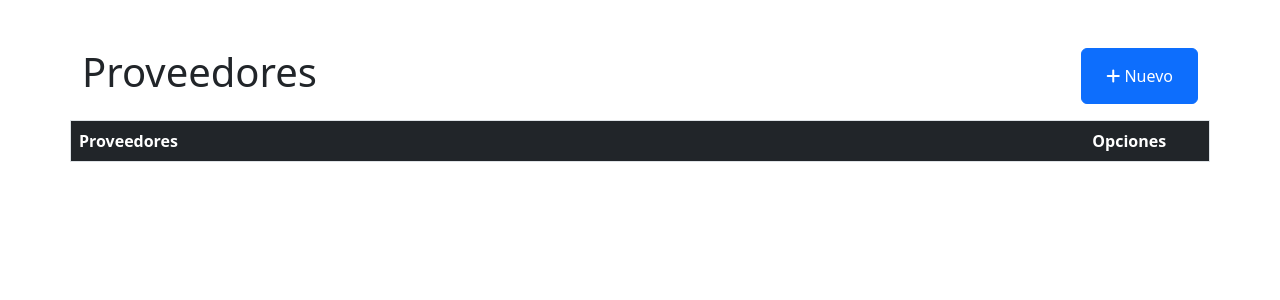
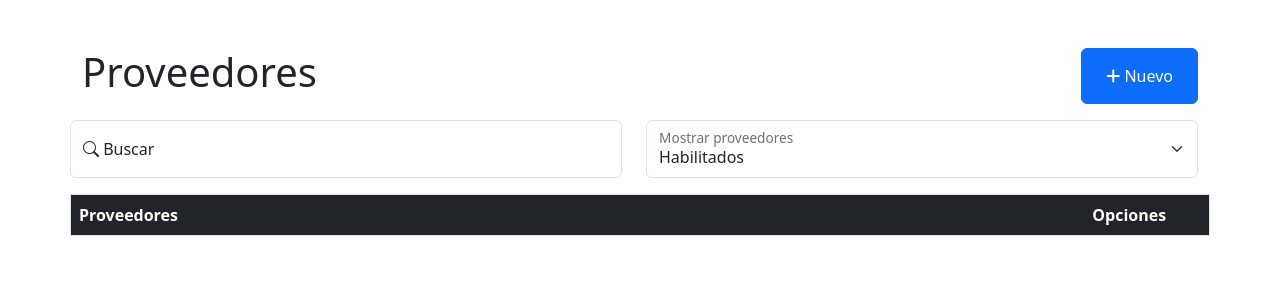
Before and after one commit to GeeckoEc/comercial_alpha2, a Django app: page /proveedores/lista in a window 1280 px wide. Shown: the top 300 px of the page. Run offline with Django 5.2, Linux system fonts and the light colour scheme; lists and menus that the app fills with data are empty; some libraries are stand-ins or nearby versions.

Commit message:
Lista de proveedores por estado.
Se ha habilitado la función de poder mostrar proveedores habilitados y deshabilitados.

```diff
--- a/comercial/templates/proveedores/lista.html
+++ b/comercial/templates/proveedores/lista.html
@@ -28,6 +28,24 @@
             <div class="mb-3 d-flex justify-content-between">
                 <h1>Proveedores</h1>
                 <button type="button" class="btn btn-primary px-4" onclick="mostrar_modal()"><i class="fa-solid fa-plus"></i> Nuevo</button>
+            </div>
+            <div class="row mb-3 pe-0">
+                <div class="col ps-0">
+                    <div class="form-floating">
+                        <input type="search" name="buscar" id="buscar" class="form-control" placeholder="buscar">
+                        <label for="buscar"><i class="bi bi-search"></i> Buscar</label>
+                    </div>
+                </div>
+                <div class="col pe-0">
+                    <div class="form-floating">
+                        <select name="estado" id="estado" class="form-select" placeholder="estado" onchange="lista(false)">
+                            <option value="true" selected>Habilitados</option>
+                            <option value="false">Deshabiltados</option>
+                        </select>
+                        <label for="estado">Mostrar proveedores</label>
+                    </div>
+                </div>
+
             </div>
             <table class="table table-borderless table-hover border">
                 <thead class="table-dark">
@@ -115,11 +133,11 @@
 
     <script>
         $(document).ready(function () {
-            lista()
+            lista(true)
         })
 
 
-        function lista () {
+        function lista (estado) {
             $.ajaxSetup({
                 beforeSend: function(xhr, settings) {
                     xhr.setRequestHeader("X-CSRFToken", "{{ csrf_token }}");
@@ -130,27 +148,34 @@
                 type:       'POST',
                 dataType:   'JSON',
                 data:       {
-                    accion: 'lista'
+                    accion: 'lista',
+                    estado: Boolean(estado)
                 },
-            }).always(function (respuesta) {
+            }).then(function (respuesta) {
                 if (respuesta.success) {
                     $('#lista-proveedores').html('')
                     $.each(respuesta.proveedores, function (index, proveedor) {
+                        let boton = ``
+                        if ($('#estado').val()  == true || $('#estado').val()  == 'true') {
+                            boton = `<button class="btn btn-danger" onclick="deshabilitar(${proveedor.id})"><i class="bi bi-x"></i></button>`
+                        } else {
+                            boton   =   `<button class="btn btn-success" onclick="habilitar(${proveedor.id})"><i class="bi bi-check"></i></button>`
+                        }
                         $('#lista-proveedores').append(`
                             <tr>
                                 <td style="vertical-align: middle;">${proveedor.nombre} - ${proveedor.ciudad}</td>
                                 <td>
                                     <button class="btn btn-primary" onclick="ver(${proveedor.id})"><i class="bi bi-info-circle"></i></button>
                                     <button class="btn btn-primary" onclick="editar(${proveedor.id})"><i class="bi bi-pencil-square"></i></button>
-                                    <button class="btn btn-danger" onclick="deshabilitar(${proveedor.id})"><i class="bi bi-x"></i></button>
+                                    ${boton}
                                 </td>
                             </tr>
                         `)
                     })
-
-                } else {
-                    mensaje('red', 'fa fa-circle-xmark', 'Error al cargar lista', respuesta.message)
                 }
+            }).catch(function (error) {
+                respuesta = JSON.parse(error.responseText)
+                mensaje('red', 'fa fa-circle-xmark', 'Error al cargar lista', respuesta.message)
             })
         }
 
@@ -192,7 +217,7 @@
                         document.getElementById('formulario-proveedor').reset();
                         espera()
                     })
-                    lista()
+                    lista(true)
                 }
             }).catch(function (error){
                 let respuesta = JSON.parse(error.responseText)
@@ -247,6 +272,23 @@
             })
         }
 
+        function habilitar (id) {
+            $.alert({
+                icon:               'fa fa-circle-exclamation',
+                title:              'Habilitar Proveedor',
+                type:               'orange',
+                content:            '¿Desea habilitar el proveedor?',
+                theme:              'modern',
+                animateFromElement: false,
+                buttons:            {
+                    Sí:     function () {
+                        habilitar_proveedor(id)
+                    },
+                    No:     function () {}
+                }
+            })
+        }
+
         function deshabilitar_proveedor (id) {
             $.ajax({
                 url:        '{% url "gestion_proveedores" %}',
@@ -257,11 +299,29 @@
                     id:     id
                 }
             }).then(function (respuesta) {
-                lista()
+                lista(true)
                 mensaje('green', 'fa fa-circle-check', 'Deshabilitar Proveedor', respuesta.message)
             }).catch(function (error) {
                 let respuesta = JSON.parse(error.responseText)
                 mensaje('red', 'fa fa-circle-xmark', 'Error al Deshabilitar', respuesta.message)
+            })
+        }
+
+        function habilitar_proveedor (id) {
+            $.ajax({
+                url:        '{% url "gestion_proveedores" %}',
+                type:       'POST',
+                dataType:   'JSON',
+                data:       {
+                    accion: 'habilitar_proveedor',
+                    id:     id
+                }
+            }).then(function (respuesta) {
+                lista(true)
+                mensaje('green', 'fa fa-circle-check', 'Habilitar Proveedor', respuesta.message)
+            }).catch(function (error) {
+                let respuesta = JSON.parse(error.responseText)
+                mensaje('red', 'fa fa-circle-xmark', 'Error al Habilitar', respuesta.message)
             })
         }
 
--- a/comercial/views.py
+++ b/comercial/views.py
@@ -148,7 +148,11 @@ def gestion_proveedores (request):
     if request.method == 'POST':
         if request.POST['accion'] == 'lista':
             try:
-                proveedores = Proveedor.objects.filter(estado=True)
+                if request.POST['estado'].lower() == 'true':
+                    estado = True
+                else:
+                    estado = False
+                proveedores = Proveedor.objects.filter(estado=estado)
                 lista_proveedores = ProveedorSerializer(proveedores, many=True)
                 contenido   = {
                     'proveedores': lista_proveedores.data,
@@ -162,15 +166,15 @@ def gestion_proveedores (request):
                 }
         elif request.POST['accion'] == 'crear_proveedor':
             try:
-                proveedor               =   Proveedor()
-                proveedor.nombre         =   request.POST['nombre']
-                proveedor.identificacion =   request.POST['identificacion']
-                proveedor.descripcion    =   request.POST['descripcion']
-                proveedor.direccion      =   request.POST['direccion']
-                proveedor.ciudad         =   request.POST['ciudad']
-                proveedor.telefono       =   request.POST['telefono']
-                proveedor.celular        =   request.POST['celular']
-                proveedor.correo          =   request.POST['correo']
+                proveedor                   =   Proveedor()
+                proveedor.nombre            =   request.POST['nombre']
+                proveedor.identificacion    =   request.POST['identificacion']
+                proveedor.descripcion       =   request.POST['descripcion']
+                proveedor.direccion         =   request.POST['direccion']
+                proveedor.ciudad            =   request.POST['ciudad']
+                proveedor.telefono          =   request.POST['telefono']
+                proveedor.celular           =   request.POST['celular']
+                proveedor.correo            =   request.POST['correo']
                 proveedor.save()
                 return JsonResponse({'success': True, 'message': 'El proveedor fue creado correctamente.'}, status=201)
             except Exception as e:
@@ -187,15 +191,15 @@ def gestion_proveedores (request):
             }
             return JsonResponse(contenido, status=201)
         elif request.POST['accion'] == 'editar_proveedor':
-            proveedor               =   Proveedor.objects.get(id=request.POST['id'])
-            proveedor.nombre         =   request.POST['nombre']
-            proveedor.identificacion =   request.POST['identificacion']
-            proveedor.descripcion    =   request.POST['descripcion']
-            proveedor.direccion      =   request.POST['direccion']
-            proveedor.ciudad         =   request.POST['ciudad']
-            proveedor.telefono       =   request.POST['telefono']
-            proveedor.celular        =   request.POST['celular']
-            proveedor.correo          =   request.POST['correo']
+            proveedor                   =   Proveedor.objects.get(id=request.POST['id'])
+            proveedor.nombre            =   request.POST['nombre']
+            proveedor.identificacion    =   request.POST['identificacion']
+            proveedor.descripcion       =   request.POST['descripcion']
+            proveedor.direccion         =   request.POST['direccion']
+            proveedor.ciudad            =   request.POST['ciudad']
+            proveedor.telefono          =   request.POST['telefono']
+            proveedor.celular           =   request.POST['celular']
+            proveedor.correo            =   request.POST['correo']
             proveedor.save()
             contenido = {
                 'success': True,
@@ -211,4 +215,13 @@ def gestion_proveedores (request):
                 'message': 'El proveedor fue deshabilitado correctamente.',
             }
             return JsonResponse(contenido, status=201)
+        elif request.POST['accion'] == 'habilitar_proveedor':
+            proveedor = Proveedor.objects.get(id=request.POST['id'])
+            proveedor.estado = True
+            proveedor.save()
+            contenido = {
+                'success': True,
+                'message': 'El proveedor fue habilitado correctamente.',
+            }
+            return JsonResponse(contenido, status=201)
     return JsonResponse({'success': False, 'message': 'Método no permitido.'}, status=405)
```
